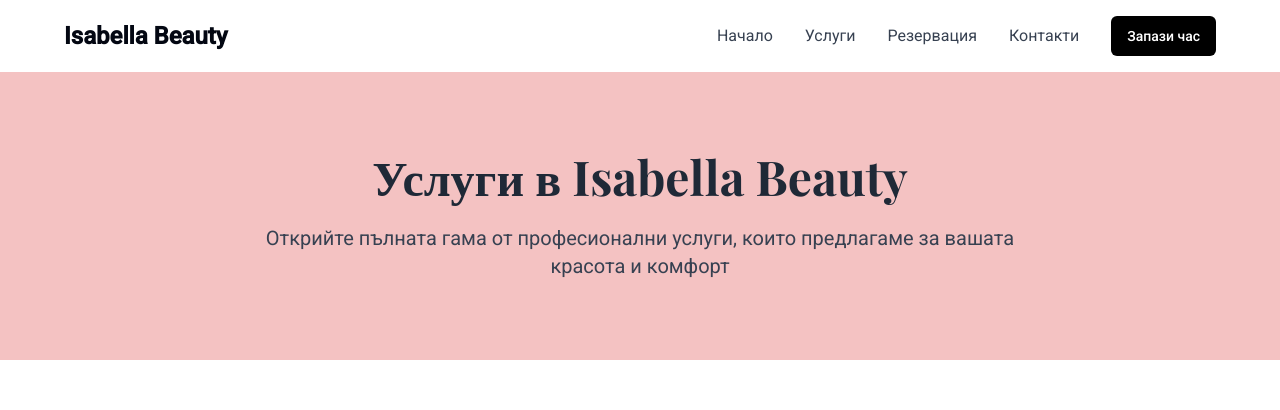
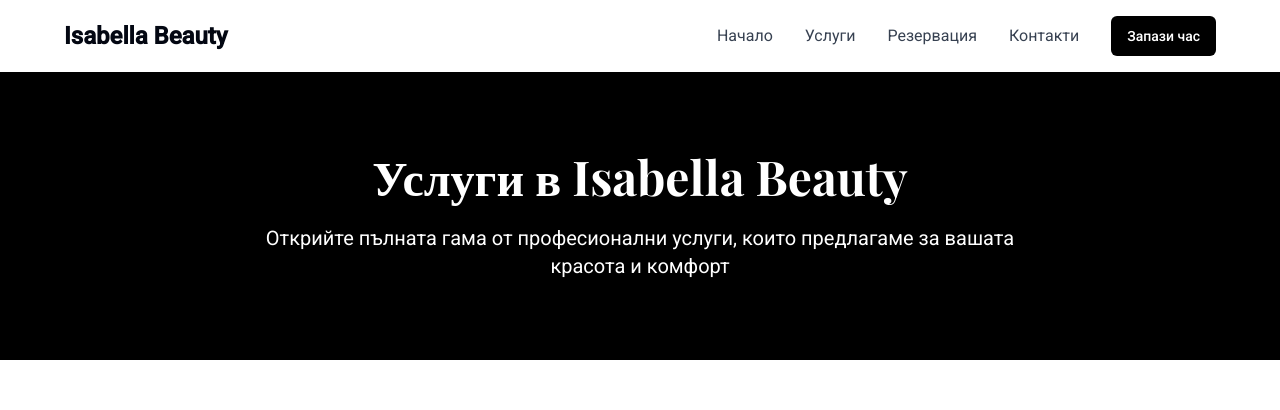
Before and after one commit to Iouo25/beauty-bloom-booking, a React (Vite) app: page /services in a window 1280 px wide. Shown: the top 410 px of the page. Built offline with nearby package versions, Linux system fonts and the light colour scheme.

Commit message:
Fix: Change services section color
Change the background color of the services section from peach to black.

```diff
--- a/src/pages/Services.tsx
+++ b/src/pages/Services.tsx
@@ -12,12 +12,12 @@ const Services = () => {
       <NavBar />
       <main className="flex-grow">
         {/* Header */}
-        <section className="py-20 bg-salon-pink">
+        <section className="py-20 bg-salon-black text-white">
           <div className="container mx-auto px-4 text-center">
-            <h1 className="text-4xl md:text-5xl font-bold text-gray-800 mb-6">
+            <h1 className="text-4xl md:text-5xl font-bold mb-6">
               Услуги в Isabella Beauty
             </h1>
-            <p className="text-xl text-gray-700 max-w-3xl mx-auto">
+            <p className="text-xl max-w-3xl mx-auto">
               Открийте пълната гама от професионални услуги, които предлагаме за вашата красота и комфорт
             </p>
           </div>
@@ -304,13 +304,13 @@ const Services = () => {
         </section>
 
         {/* CTA Section */}
-        <section className="py-16 bg-salon-deep-pink text-white text-center">
+        <section className="py-16 bg-salon-black text-white text-center">
           <div className="container mx-auto px-4">
             <h2 className="text-3xl font-bold mb-4">Готови да се трансформирате?</h2>
             <p className="text-xl mb-8 max-w-2xl mx-auto">
               Запазете вашия час сега и се доверете на нашите професионалисти
             </p>
-            <Button asChild size="lg" variant="outline" className="bg-transparent border-white text-white hover:bg-white hover:text-salon-deep-pink">
+            <Button asChild size="lg" variant="outline" className="bg-transparent border-white text-white hover:bg-salon-gold hover:text-salon-black">
               <Link to="/booking">Запази час</Link>
             </Button>
           </div>
--- a/tailwind.config.ts
+++ b/tailwind.config.ts
@@ -1,4 +1,3 @@
-
 import type { Config } from "tailwindcss";
 
 export default {
@@ -59,6 +58,7 @@ export default {
 					gold: "#D4AF37",
 					"deep-gold": "#C19B2E",
 					cream: "#FFF9F0",
+					black: "#000000",
 				},
 				sidebar: {
 					DEFAULT: 'hsl(var(--sidebar-background))',
```
